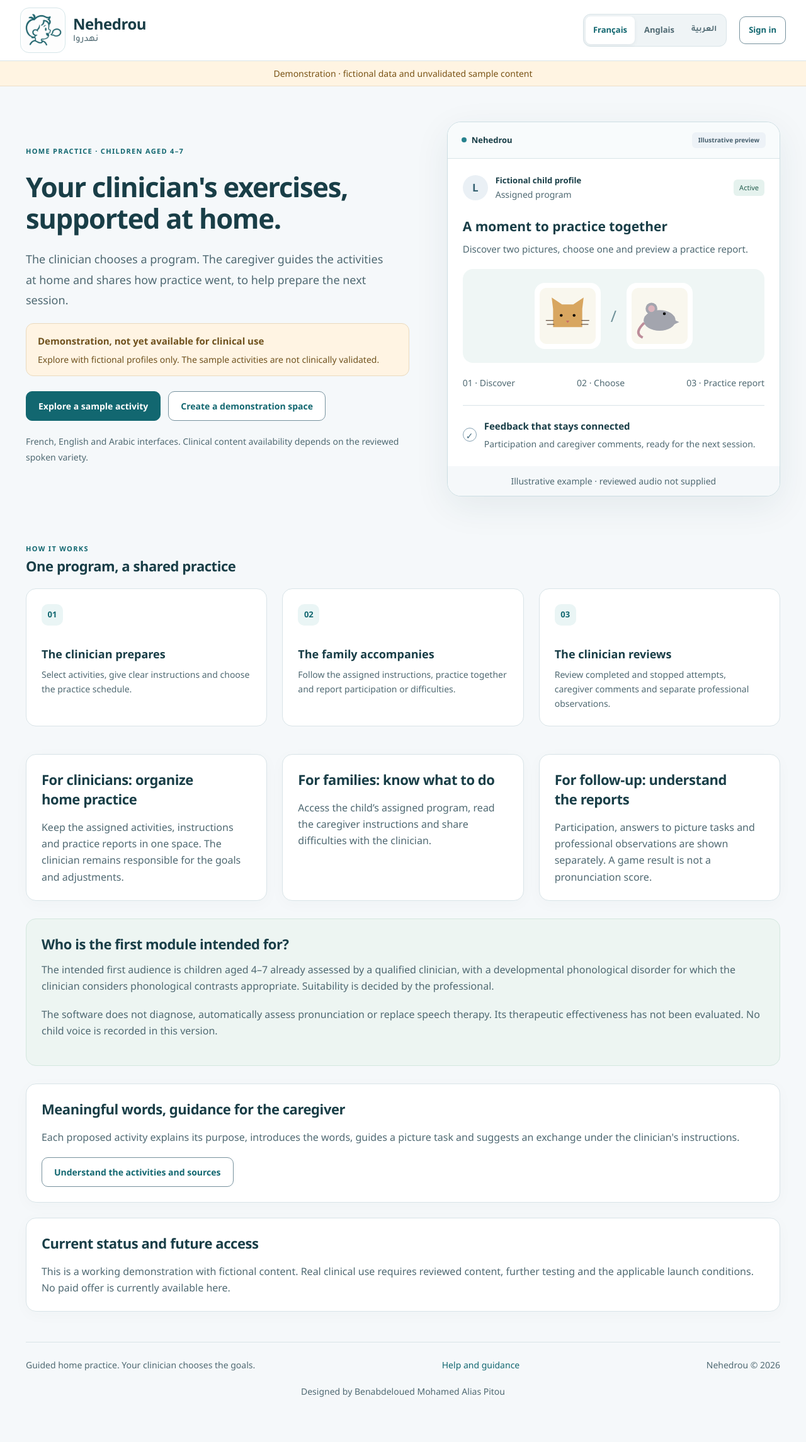
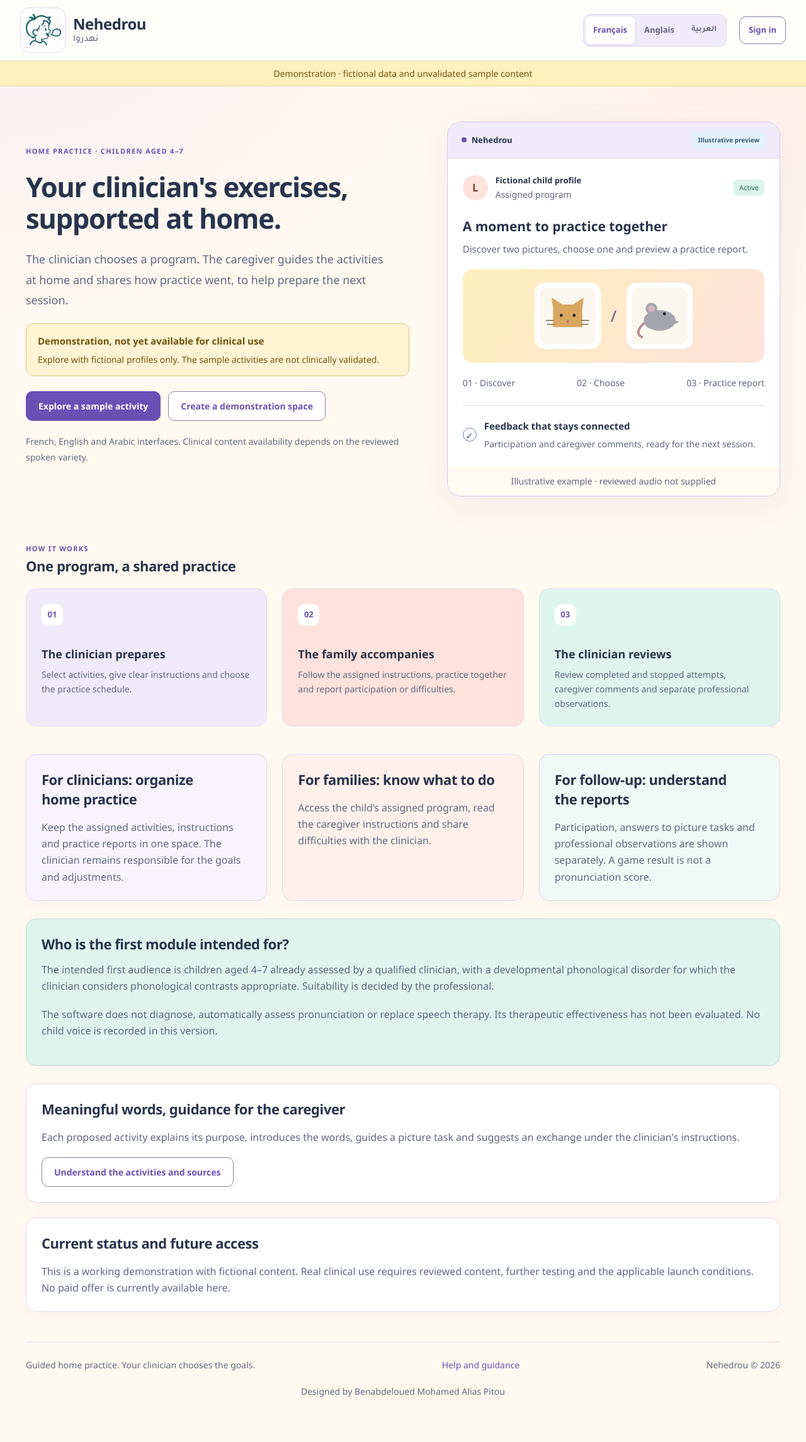
Before and after one commit to Midotech31/nehedrou, a Django app: page /fr/ in a window 1280 px wide. Shown: the whole page at 63% size. Run offline with Django 5.2, Linux system fonts and the light colour scheme.

Commit message:
Apply warm child-friendly pastel palette across Nehedrou

```diff
--- /dev/null
+++ b/static/child-theme.css
@@ -0,0 +1,115 @@
+/* Nehedrou: warm, playful surfaces with readable actions and feedback. */
+:root {
+  --ink: #29334C;
+  --muted: #606780;
+  --primary: #6950B5;
+  --primary-hover: #553B99;
+  --canvas: #FFF9F0;
+  --surface: #FFFFFF;
+  --tint: #F0EBFA;
+  --line: #E4D9F1;
+  --focus: #6950B5;
+  --control-border: #8E839F;
+  --peach: #FFE2DB;
+  --mint: #DDF5ED;
+  --sky: #E4F1FF;
+  --sunshine: #FFF0BC;
+  --success-ink: #25624F;
+  --warning-ink: #73510E;
+  --error-ink: #993F35;
+  --shadow: 0 5px 24px #6950B50A;
+}
+
+body {
+  background-color: var(--canvas);
+  background-image: radial-gradient(ellipse at 0% 0%, #F0EBFA99, transparent 42%),
+    radial-gradient(ellipse at 100% 5%, #FFE2DB77, transparent 38%);
+  background-repeat: no-repeat;
+  background-size: 100% 900px;
+}
+::selection { background: #DDD0FA; color: var(--ink); }
+.topbar, .sidebar { background: #FFFDFA; }
+.brand-logo { background: white; border-color: var(--line); }
+.language-switch { background: var(--tint); }
+.language-option:hover { background: #E4D9F6; }
+.language-option.selected { box-shadow: 0 2px 6px #6950B512; }
+.demo-band { background: var(--sunshine); color: var(--warning-ink); border-color: #E6D39D; }
+.sidebar nav a { color: var(--muted); }
+.sidebar nav a:hover, .sidebar-tools summary:hover { background: #F6F0FF; }
+.sidebar nav a[aria-current=page] { box-shadow: inset 3px 0 var(--primary); }
+[dir=rtl] .sidebar nav a[aria-current=page] { box-shadow: inset -3px 0 var(--primary); }
+.practice-box { background: var(--canvas); }
+a.card:hover { border-color: var(--primary); box-shadow: 0 8px 24px #6950B514; }
+.stats .card { border-block-start-color: var(--primary); background: var(--tint); }
+.stats .card:nth-child(3n+2) { border-block-start-color: #25624F; background: var(--mint); }
+.stats .card:nth-child(3n) { border-block-start-color: #9A4D27; background: var(--peach); }
+.button.secondary { background: var(--surface); border-color: var(--control-border); }
+.badge { background: var(--mint); color: var(--success-ink); }
+.badge.neutral { background: var(--sky); color: #365775; }
+.badge.warning { background: var(--sunshine); color: var(--warning-ink); }
+.avatar { background: var(--peach); color: #82452B; }
+.step { background: var(--tint); }
+input:not([type=radio]):not([type=checkbox]):not([type=hidden]), select, textarea,
+.password-toggle { border-color: var(--control-border); }
+input::placeholder, textarea::placeholder { color: var(--muted); opacity: 1; }
+:is(input,select,textarea):focus-visible { box-shadow: 0 0 0 4px #6950B51A; }
+.errorlist, .message.error { background: #FFF0ED; color: var(--error-ink); border-color: #DE9C93; }
+.message { border-color: #C8B4E8; }
+.callout, .tip { background: var(--mint); border-color: #BCDCD0; }
+.workspace-banner { background: linear-gradient(115deg, var(--tint), #FFF4DF); border-color: #D7C5EC; }
+.banner-motif span, .banner-motif span:after { border-color: var(--primary); }
+.banner-motif span:nth-child(2), .banner-motif span:nth-child(2):after { border-color: #D58B51; }
+.banner-motif i { background: var(--primary); }
+.banner-motif i:last-child { background: #D58B51; }
+.chart-track meter { accent-color: var(--primary); }
+.chart-track meter::-webkit-meter-bar { background: var(--tint); }
+.chart-track meter::-webkit-meter-optimum-value, .timeline-dot { background: var(--primary); }
+.library-note { background: var(--sky); border-color: #C6DAEF; }
+.library-note p { color: #365775; }
+.note-icon { color: #365775; border-color: #6B88A6; }
+.activity-art { background: var(--peach); border-block-end-color: var(--line); }
+.library-grid .activity-card:nth-child(4n+2) .activity-art { background: var(--sky); }
+.library-grid .activity-card:nth-child(4n+3) .activity-art { background: var(--mint); }
+.library-grid .activity-card:nth-child(4n) .activity-art { background: var(--tint); }
+.picture-pair img { background: #FFF8E7; }
+.pair-divider, .language-stamp, .preview-pictures>span { color: #63527F; }
+.target { border-color: #C8B4E8; }
+.picture-choice label:has(input:checked) { border-color: var(--primary); background: var(--tint); }
+.builder-option { background: #FFFDFA; }
+.builder-option:has(input:checked) { border-color: var(--primary); box-shadow: inset 0 0 0 1px var(--primary); background: var(--tint); }
+.recovery-list li, .code { background: var(--tint); }
+.product-status { background: #FFF4D3; border-color: #DDC683; }
+.product-status strong, .product-status p { color: var(--warning-ink); }
+.product-preview { border-color: #D7C5EC; box-shadow: 0 16px 56px #6950B514; }
+.preview-top { background: var(--tint); }
+.preview-dot { background: var(--primary); }
+.preview-status { background: var(--mint); color: var(--success-ink); }
+.preview-pictures { background: linear-gradient(125deg, #FFF0BC, var(--peach)); }
+.preview-caption { background: #FFFAF3; }
+.workflow-list li:nth-child(3n+1) { background: var(--tint); }
+.workflow-list li:nth-child(3n+2) { background: var(--peach); }
+.workflow-list li:nth-child(3n) { background: var(--mint); }
+.workflow-list li .step { background: var(--surface); color: var(--primary); }
+.public-layout .grid.three>.card:nth-child(3n+1) { background: #F8F4FF; }
+.public-layout .grid.three>.card:nth-child(3n+2) { background: #FFF0EA; }
+.public-layout .grid.three>.card:nth-child(3n) { background: #EFF9F5; }
+.arabic-collection-panel { background: var(--mint); }
+.collection-link { border-color: #668D7D; }
+.onboarding-short>summary { color: var(--primary); }
+.plan-date-list li, .caregiver-checklist { background: var(--mint); }
+.latest-feedback { background: var(--mint); border-inline-start-color: var(--success-ink); }
+#id_answer:focus, #id_activities:focus { outline-color: var(--focus); }
+.author-steps button { border-color: var(--control-border); }
+.author-steps button[aria-current=step] { background: var(--primary); border-color: var(--primary); }
+.author-work-status { color: var(--muted); }
+.author-actions { box-shadow: 0 8px 30px #6950B51A; }
+.audio-upload fieldset { border-color: var(--line); }
+.audio-error { color: var(--error-ink); }
+
+@media (max-width:700px) {
+  .sidebar nav a[aria-current=page] { box-shadow: inset 0 -3px var(--primary)!important; }
+}
+@media print {
+  body { background: white; background-image: none; }
+  .card, .product-preview, .author-actions { box-shadow: none; }
+}
--- a/templates/base.html
+++ b/templates/base.html
@@ -1,5 +1,5 @@
 {% load i18n static ui %}{% get_current_language as LANGUAGE_CODE %}{% get_current_language_bidi as RTL %}
-<!doctype html><html lang="{{ LANGUAGE_CODE }}" dir="{% if RTL %}rtl{% else %}ltr{% endif %}"><head><meta charset="utf-8"><link rel="icon" type="image/png" sizes="1254x1254" href="{% static 'brand/nehedrou-child-profile.png' %}"><link rel="apple-touch-icon" href="{% static 'brand/nehedrou-child-profile.png' %}"><meta name="viewport" content="width=device-width,initial-scale=1"><title>{% block title %}{{ page_title|default:'Nehedrou' }} · Nehedrou{% endblock %}</title><link rel="stylesheet" href="{% static 'product.css' %}?v=child-logo-1">{% if LANGUAGE_CODE == 'ar' %}<link rel="preload" href="{% static 'fonts/tajawal/Tajawal-Medium.ttf' %}" as="font" type="font/ttf" crossorigin>{% endif %}</head>
+<!doctype html><html lang="{{ LANGUAGE_CODE }}" dir="{% if RTL %}rtl{% else %}ltr{% endif %}"><head><meta charset="utf-8"><link rel="icon" type="image/png" sizes="1254x1254" href="{% static 'brand/nehedrou-child-profile.png' %}"><link rel="apple-touch-icon" href="{% static 'brand/nehedrou-child-profile.png' %}"><meta name="viewport" content="width=device-width,initial-scale=1"><title>{% block title %}{{ page_title|default:'Nehedrou' }} · Nehedrou{% endblock %}</title><link rel="stylesheet" href="{% static 'product.css' %}?v=child-logo-1"><link rel="stylesheet" href="{% static 'child-theme.css' %}">{% if LANGUAGE_CODE == 'ar' %}<link rel="preload" href="{% static 'fonts/tajawal/Tajawal-Medium.ttf' %}" as="font" type="font/ttf" crossorigin>{% endif %}</head>
 <body data-password-show="{% translate 'Show' %}" data-password-hide="{% translate 'Hide' %}" data-password-show-label="{% translate 'Show password' %}" data-password-hide-label="{% translate 'Hide password' %}"><a class="skip" href="#main">{% translate "Skip to content" %}</a>
 <header class="topbar"><a class="brand" aria-label="Nehedrou — نهدروا" href="{% url 'home' %}"><img class="brand-logo" src="{% static 'brand/nehedrou-child-profile.png' %}" alt="Nehedrou" width="1254" height="1254" fetchpriority="high"><span class="brand-wordmark">Nehedrou<small lang="ar">نهدروا</small></span></a>
 <div class="top-actions"><form action="{% url 'set_language' %}" method="post" class="language">{% csrf_token %}<input type="hidden" name="next" value="{{ request.get_full_path }}"><div class="language-switch" role="group" aria-label="{% translate 'Interface language' %}">{% get_available_languages as languages %}{% for code,label in languages %}<button type="submit" name="language" value="{{ code }}" lang="{{ code }}" class="language-option{% if code == LANGUAGE_CODE %} selected{% endif %}" aria-pressed="{% if code == LANGUAGE_CODE %}true{% else %}false{% endif %}">{{ label }}</button>{% endfor %}</div></form>{% if user.is_authenticated %}<span class="user-name" dir="auto">{{ user.username }}</span><form action="{% url 'logout' %}" method="post">{% csrf_token %}<button class="text-button">{% icon 'logout' %}{% translate "Sign out" %}</button></form>{% else %}<a class="button secondary small" href="{% url 'login' %}">{% translate "Sign in" %}</a>{% endif %}</div></header>
```
